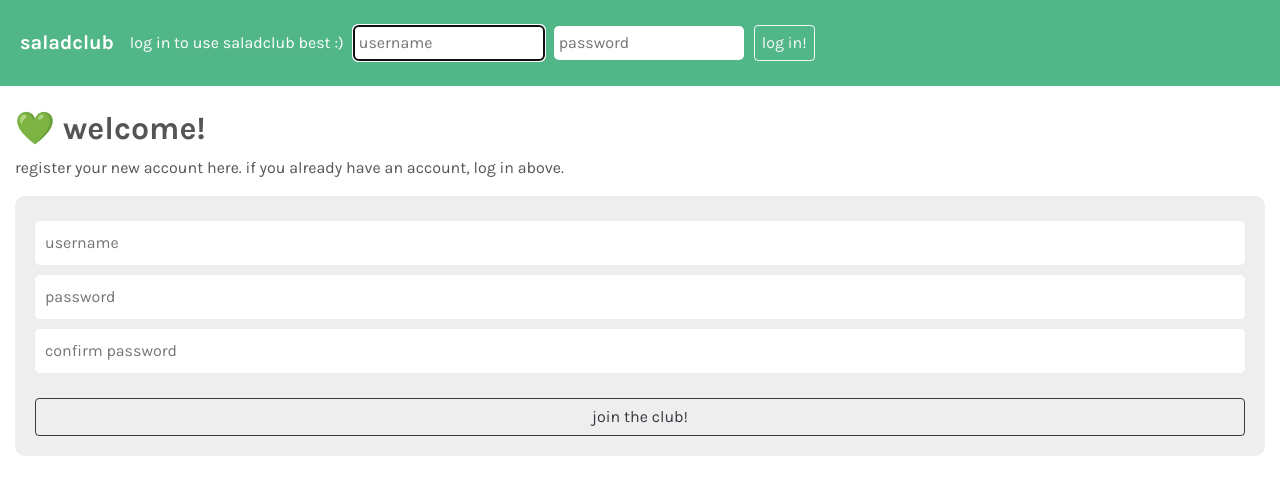
After one commit to elibrowne/django-project, a Django app: page /newAccount in a window 1280 px wide. The commit adds this page. Shown: the top 495 px of the page. Run offline with Django 3.2, Linux system fonts and the light colour scheme; some libraries are stand-ins or nearby versions.

Commit message:
Added ability to register new users

```diff
--- a/final/plants/static/plants/style.css
+++ b/final/plants/static/plants/style.css
@@ -145,3 +145,14 @@ p {
 	background: #DB9EFF;
 	border: 1px solid #DB9EFF;
 }
+
+.newuserinput input {
+	border: none;
+	width: 100%;
+	margin-bottom: 5px;
+	margin-top: 5px;
+	border-radius: 5px;
+	padding: 10px;
+	font-family: 'Karla', sans-serif;
+	margin-right: 10px;
+}
--- /dev/null
+++ b/final/plants/templates/register.html
@@ -0,0 +1,74 @@
+<!DOCTYPE html>
+<html>
+	<head>
+		<!-- Bootstrap CDN -->
+		<link rel="stylesheet" href="https://maxcdn.bootstrapcdn.com/bootstrap/4.0.0/css/bootstrap.min.css" integrity="sha384-Gn5384xqQ1aoWXA+058RXPxPg6fy4IWvTNh0E263XmFcJlSAwiGgFAW/dAiS6JXm" crossorigin="anonymous">
+		<!-- Karla Font -->
+		<link rel="preconnect" href="https://fonts.gstatic.com">
+		<link href="https://fonts.googleapis.com/css2?family=Karla:ital,wght@0,200;0,400;0,700;0,800;1,200;1,400;1,700;1,800&display=swap" rel="stylesheet">
+		<!-- Load my CSS -->
+		{% load static %}
+		<link rel="stylesheet" href="{% static '/plants/style.css' %}">
+		<!-- Other webpage info -->
+		<title> saladclub • create new user </title>
+	</head>
+	<body>
+		<!-- navbar is universal on the website -->
+		<nav class="navbar navbar-expand-sm navbar-custom">
+			<a class="navbar-brand" href="/"> saladclub </a>
+			{% if user.is_authenticated %}
+			<a class="nav-item" href="/user/{{ user.username }}"> welcome, {{ user.username }}! view your profile or </a>
+			<!-- User form to log out -->
+			<form class="form-inline" action="/" method="POST">
+				{% csrf_token %}
+				<!-- This code was taken from Dr. J's repository, using a
+				hidden input to log the user out. -->
+				<input type="hidden" name="logout" value="logout"></input>
+				<!-- Margin left is here so it's not right next to the text. Normally, the password field has "margin-right" to fix it. -->
+				<button id="logout" style="margin-left: 10px;" class="btn btn-outline-light" type="submit"> log out </button>
+			</form>
+			{% else %}
+				<span class="navbar-text"> log in to use saladclub best :) </span>
+				<!-- User form to log in -->
+				<form class="form-inline" action="/" method="POST">
+					{% csrf_token %}
+					{{ form.non_field_errors }}
+					{{ form.username.errors }}
+					<span class="usernameinput"> {{ form.username }} </span>
+					{{ form.password.errors }}
+					<span class="usernameinput"> {{ form.password }} </span> <!-- same class to style input as username -->
+					<!-- Login button -->
+					<button id="login" class="btn btn-outline-light" type="submit">log in!</button>
+				</form>
+			{% endif %}
+		</nav>
+
+		<br />
+
+		<!-- If the user is logged in, don't let them register a new account. -->
+		<div class="container-fluid">
+			{% if not user.is_authenticated %}
+			<h2> &#128154; welcome! </h2>
+			<p> register your new account here. if you already have an account, log in above. </p>
+			<div style="background-color: #eee; padding: 20px; border-radius: 10px;">
+				<form method="POST">
+					{% csrf_token %}
+					{{ newAcctForm.non_field_errors }}
+					{{ newAcctForm.username.errors }}
+					<span class="newuserinput"> {{ newAcctForm.username }} </span>
+					{{ newAcctForm.password1.errors }}
+					<span class="newuserinput"> {{ newAcctForm.password1 }} </span>
+					{{ newAcctForm.password2.errors }}
+					<span class="newuserinput"> {{ newAcctForm.password2 }} </span>
+					<button class="btn btn-outline-dark" style="margin-top: 20px; width: 100%; font-family: 'Karla', sans-serif;" type="submit"> join the club! </button>
+				</form>
+			</div>
+			{% else %}
+			<h2> &#9989; congrats! you're logged in. </h2>
+			<p> no need to create a new account. go <a href="/" style="color: #52b788;"> home</a> and check out the site! </p>
+			{% endif %}
+			<br />
+
+		</div>
+	</body>
+</html>
--- a/final/plants/urls.py
+++ b/final/plants/urls.py
@@ -6,5 +6,6 @@ urlpatterns = [
     path('', views.index.as_view(), name='index'),
 	path('plant/<str:plantname>/', views.plant.as_view(), name='plantinfo'),
 	path('user/<str:username>/', views.user.as_view(), name='userinfo'),
-	path('post/<str:post_id>/', views.post.as_view(), name='postcontent') # why not int?
+	path('post/<str:post_id>/', views.post.as_view(), name='postcontent'),
+	path('newAccount', views.register.as_view(), name='newAcct')
 ]
--- a/final/plants/views.py
+++ b/final/plants/views.py
@@ -12,7 +12,7 @@ from django.contrib.auth.models import User
 
 from django.contrib.auth.models import User
 from django.contrib.auth import authenticate, login, logout
-from django.contrib.auth.forms import AuthenticationForm
+from django.contrib.auth.forms import AuthenticationForm, UserCreationForm
 from django.utils import timezone
 
 # Index view - no need to separate GET and POST because there's no practical difference,
@@ -324,3 +324,86 @@ class post(View):
 		}
 
 		return HttpResponse(loader.get_template('post.html').render(context, request))
+
+class register(View):
+	def get(self, request):
+		template = loader.get_template('register.html')
+		form = AuthenticationForm()
+		newAcctForm = UserCreationForm()
+		# Adds placeholders to the fields
+		form.fields['username'].widget.attrs.update({
+			'placeholder': 'username',
+		})
+		form.fields['password'].widget.attrs.update({
+			'placeholder': 'password'
+ 		})
+		# Add placeholders to the new account form fields
+		newAcctForm.fields['username'].widget.attrs.update({
+			'placeholder': 'username',
+		})
+		newAcctForm.fields['password1'].widget.attrs.update({
+			'placeholder': 'password'
+ 		})
+		newAcctForm.fields['password2'].widget.attrs.update({
+			'placeholder': 'confirm password'
+ 		})
+
+		context = {
+			'newAcctForm': newAcctForm,
+			'form': form
+		}
+
+		return HttpResponse(template.render(context, request))
+
+	def post(self, request):
+		# Creating a new user
+		# User is logging in
+		newAcctForm = UserCreationForm(data=request.POST)
+		# Validate and clean the data
+		if newAcctForm.is_valid():
+			newAcctForm.save() # create the new user (?)
+
+			username = newAcctForm.cleaned_data['username']
+			password = newAcctForm.cleaned_data['password1']
+
+			# Log the user in so they don't see the failed form again
+			user = authenticate(username = username, password=password)
+			if user is not None:
+				login(request, user=user)
+
+			# Create the user's profile
+			newProfile = Profile(
+				user = user,
+				bio = "",
+				status = ""
+			)
+			newProfile.save()
+
+		template = loader.get_template('register.html')
+
+		newAcctForm = UserCreationForm()
+		form = AuthenticationForm()
+		# Adds placeholders to the fields
+		form.fields['username'].widget.attrs.update({
+			'placeholder': 'username',
+		})
+		form.fields['password'].widget.attrs.update({
+			'placeholder': 'password'
+ 		})
+		# Add placeholders to the new account form fields
+		newAcctForm.fields['username'].widget.attrs.update({
+			'placeholder': 'username',
+		})
+		newAcctForm.fields['password1'].widget.attrs.update({
+			'placeholder': 'password'
+ 		})
+		newAcctForm.fields['password2'].widget.attrs.update({
+			'placeholder': 'confirm password'
+ 		})
+
+		context = {
+			'newAcctForm': newAcctForm,
+			'form': form
+		}
+
+		return HttpResponse(template.render(context, request))
```
Also changed, not shown: final/db.sqlite3.
